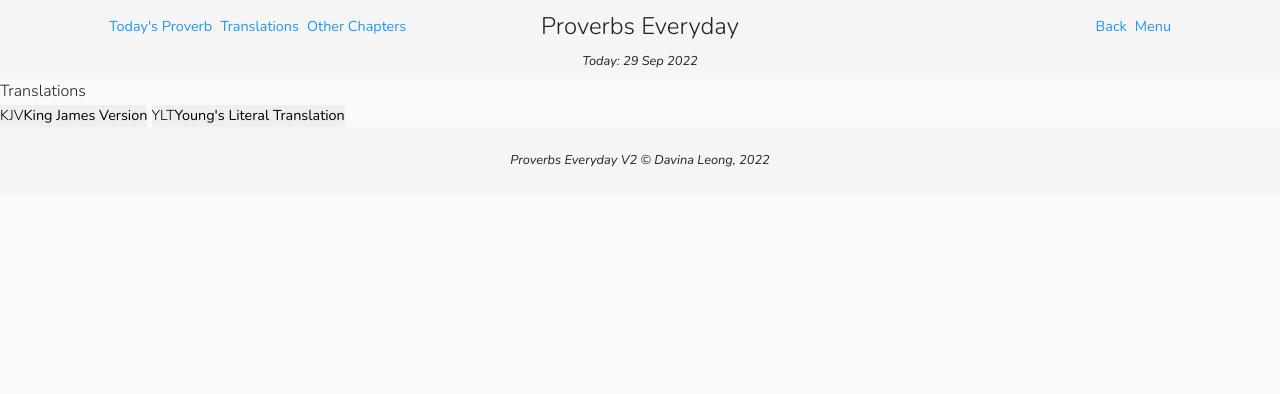
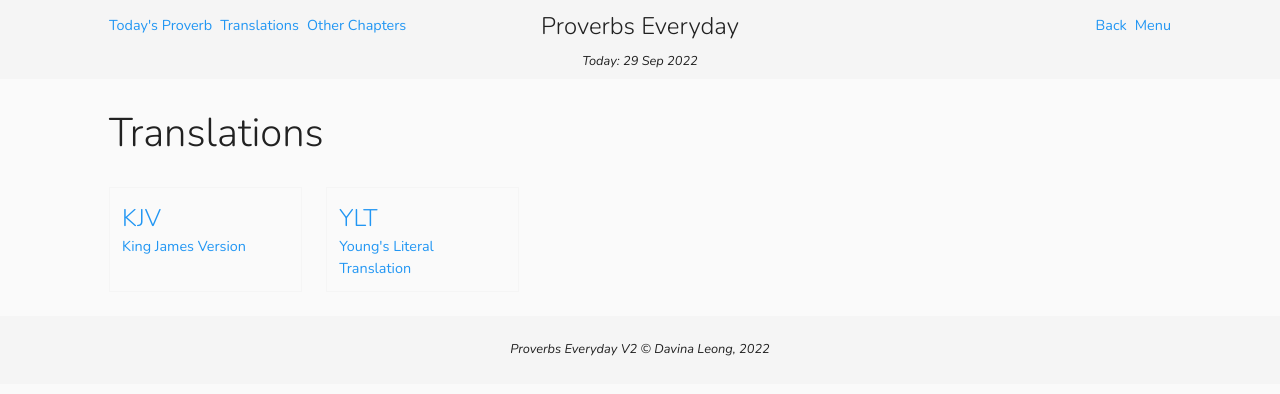
Before and after one commit to davinaleong/proj-proverbs-everday-2-template, a website built with Vite: page translations.html in a window 1280 px wide. Built offline with nearby package versions, Linux system fonts and the light colour scheme.

Commit message:
Done with translations page

```diff
--- a/src/styles/_base.scss
+++ b/src/styles/_base.scss
@@ -33,6 +33,7 @@ $clr-neutral-900: color("grey", 900);
   --clr-blockquote-text: #{$clr-neutral-900};
   --clr-blockquote-bg: #{$clr-neutral-100};
   --clr-footer-bg: #{$clr-neutral-100};
+  --clr-card-border: #{$clr-neutral-100};
 
   --ff-primary: #{$ff-primary};
   --ff-secondary: #{$ff-secondary};
@@ -97,14 +98,14 @@ a:where(:hover, :visited, :active) {
 }
 
 .btn {
-  display: inline-flex;
+  display: flex;
   align-items: center;
-  justify-content: center;
   border: none;
   font-size: size(300);
 }
 
 .btn-link {
+  justify-content: center;
   background-color: transparent;
   color: var(--clr-action);
   padding: 0;
@@ -112,6 +113,16 @@ a:where(:hover, :visited, :active) {
 
 .btn-link:where(:hover, :focus-within) {
   color: var(--clr-action-dark);
+}
+
+.btn-card {
+  padding: spacer(200);
+  border: thin solid var(--clr-card-border);
+  color: var(--clr-action);
+  background-color: transparent;
+  flex-direction: column;
+  align-items: start;
+  text-align: start;
 }
 
 .container {
@@ -216,6 +227,12 @@ a:where(:hover, :visited, :active) {
   font-size: size(400);
 }
 
+.card-grid {
+  display: grid;
+  grid-template-columns: repeat(5, 1fr);
+  gap: spacer(400);
+}
+
 sup,
 sub,
 .sup,
--- a/translations.html
+++ b/translations.html
@@ -48,16 +48,16 @@
         </div>
       </header>
 
-      <div class="content">
-        <h2>Translations</h2>
+      <div class="container content | p-y-400">
+        <h2 class="fsize-800 p-b-400">Translations</h2>
 
-        <div class="cards">
+        <div class="card-grid">
           <button class="btn btn-card" type="button">
-            <h3>KJV</h3>
+            <h3 class="fsize-600">KJV</h3>
             <p>King James Version</p>
           </button>
           <button class="btn btn-card" type="button">
-            <h3>YLT</h3>
+            <h3 class="fsize-600">YLT</h3>
             <p>Young's Literal Translation</p>
           </button>
         </div>
```
